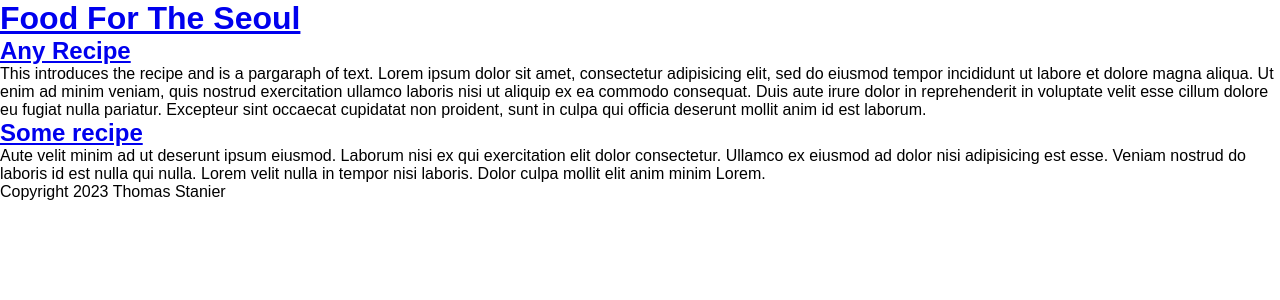
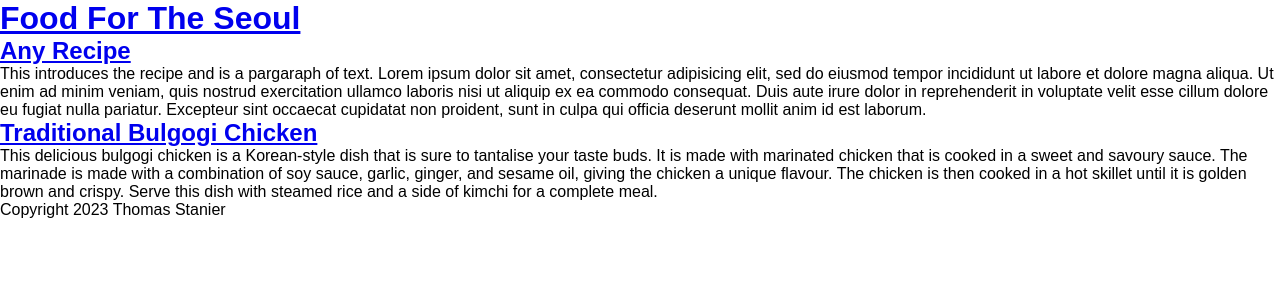
Before and after one commit to tomstanier/tomrecipes, a Jekyll site: the page built from pages/recipelisting.md, in a window 1280 px wide. Shown: the top 300 px of the page. Built offline with Jekyll 4.4.1, drawn with Linux system fonts in a browser that asks for light colours; some of the changed lines change nothing that is shown.

Commit message:
Update Recipe “recipe1”

```diff
--- a/_recipes/recipe1.md
+++ b/_recipes/recipe1.md
@@ -1,46 +1,46 @@
 ---
+title: "Traditional Bulgogi Chicken "
+date: 2022-10-19
+order: 1
 layout: recipe
-title: Some recipe
-date: 2022-10-19
 published: true
-order: 2
 ---
-Aute velit minim ad ut deserunt ipsum eiusmod. Laborum nisi ex qui exercitation elit dolor consectetur. Ullamco ex eiusmod ad dolor nisi adipisicing est esse. Veniam nostrud do laboris id est nulla qui nulla. Lorem velit nulla in tempor nisi laboris. Dolor culpa mollit elit anim minim Lorem.
+This delicious bulgogi chicken is a Korean-style dish that is sure to tantalise your taste buds. It is made with marinated chicken that is cooked in a sweet and savoury sauce. The marinade is made with a combination of soy sauce, garlic, ginger, and sesame oil, giving the chicken a unique flavour. The chicken is then cooked in a hot skillet until it is golden brown and crispy. Serve this dish with steamed rice and a side of kimchi for a complete meal.
 
-![Delicious Plate of Toast, Blueberries and Bananas, covered in sticky maple syrup](../uploads/joseph-gonzalez-zcUgjyqEwe8-unsplash.jpg "Photo by Joseph Smart")
+![An AI generated Korean Illustration of Bulgogi Chicken, depicting it on a plate, adorned with various sliced vegetables. ](../uploads/dall·e-2023-02-06-21.38.25-a-traditional-korean-painting-of-bulgogi-chicken.png "Traditional Korean Illustration of Bulgogi Chicken (Dall-E 2) ")
 
+## H﻿istory:
 
-## Ingredients
+Bulgogi chicken is a popular Korean dish that has a long and rich cultural history. The dish is believed to have originated in the Goguryeo period (37 BC-668 AD), when it was known as maekjeok. Maekjeok was a dish of marinated beef that was grilled over an open flame. Over time, the dish evolved and eventually became known as bulgogi.
 
-- 1 kg something or something else
-- 160 ml something or something else
-- ½ large something or something else
-- 450 grams something or something else
-- 1 glass white wine
-- 350 grams fresh something or something else,
-- 1400 grams something or something else, drained of some of their juice and chopped
-- teaspoon ground something or something else
-- teaspoon ground something or something else
-- salt and black pepper
-- 1 teaspoon oregano
-- 25 grams grated Parmesan, Kefalotiri, or Gruyere cheese
-- some chopped something
-- 80 grams something
-- 80 grams something else
-- 600 ml warm something
-- 2 egg yolks
-- 4 tablespoons toasted something or something else
+Bulgogi is a combination of two words: “bul” meaning fire, and “gogi” meaning meat. The dish is traditionally made with thinly sliced beef that is marinated in a mixture of soy sauce, sesame oil, garlic, sugar, and other seasonings. The marinated beef is then grilled over an open flame, giving it a unique smoky flavour.
 
+## Health Benefits:
 
-## Method
+The marinade used to make bulgogi chicken is made with a variety of healthy ingredients, including soy sauce, sesame oil, garlic, ginger, and other spices. These ingredients provide a variety of vitamins and minerals, as well as antioxidants that can help protect against disease. The marinade also helps to tenderise the chicken, making it easier to digest.
 
-Occaecat nulla proident do aute non amet cillum et enim. Non in commodo consequat minim. Id excepteur adipisicing cillum minim Lorem anim est eiusmod incididunt. Consectetur nostrud pariatur amet enim dolore labore deserunt tempor magna fugiat dolor veniam anim. Ut ex sit ullamco ullamco magna aliqua cupidatat ullamco adipisicing tempor. Cupidatat fugiat in consectetur quis sunt laboris qui veniam sunt id deserunt minim.
+## Ingredients:
 
-Laborum dolore minim veniam excepteur aliquip aliqua mollit minim id exercitation ipsum. Quis sint qui enim labore amet irure culpa eiusmod ullamco amet minim aliquip ut eiusmod. Qui Lorem dolore labore esse reprehenderit cillum reprehenderit.
+* 2 lbs boneless, skinless chicken thighs
+* 1/4 cup soy sauce
+* 2 tablespoons sesame oil
+* 2 tablespoons honey
+* 2 tablespoons brown sugar
+* 2 tablespoons minced garlic
+* 2 tablespoons minced ginger
+* 2 tablespoons rice wine vinegar
+* 1 teaspoon black pepper
+* 1/4 teaspoon red pepper flakes
+* 2 green onions, thinly sliced
+* Sesame seeds, for garnish
 
-Do elit laboris irure pariatur nostrud officia. Proident anim amet officia irure occaecat aliqua nisi ex. Non minim excepteur consectetur mollit aliquip ad occaecat est velit. Enim laboris mollit reprehenderit cupidatat voluptate ipsum aliquip nostrud deserunt amet. Qui aliquip deserunt commodo pariatur qui anim. Aliquip excepteur reprehenderit in sint enim Lorem non Lorem pariatur adipisicing dolore ullamco incididunt ullamco.
+## Instructions:
 
-Cupidatat nostrud excepteur sunt exercitation excepteur dolor adipisicing. Aliqua et commodo do duis fugiat non consequat duis. Esse velit velit sit aute voluptate exercitation cupidatat velit cupidatat duis culpa non duis deserunt. Non voluptate et ea incididunt elit irure eu irure ullamco ea Lorem tempor. Veniam sint irure reprehenderit mollit nisi amet fugiat nulla duis. Nulla nostrud sint reprehenderit est enim dolore ipsum. Sint eu anim excepteur consectetur ipsum.
+1. In a large bowl, combine the soy sauce, sesame oil, honey, brown sugar, garlic, ginger, rice wine vinegar, black pepper, and red pepper flakes.
+2. Add the chicken thighs to the marinade and toss to coat. Cover and refrigerate for at least 1 hour, or up to overnight.
+3. Preheat a grill or grill pan to medium-high heat.
+4. Grill the chicken for 4-5 minutes per side, or until cooked through.
+5. Transfer the chicken to a serving platter and garnish with green onions and sesame seeds. Serve immediately.
 
-- Serves: 6
-- Preparation time: 1 hour
+* S﻿erves: 2
+* Cooking Time: 20 minutes, 1 hour minimum for marination.
```
Also changed, not shown: 1 other file.
